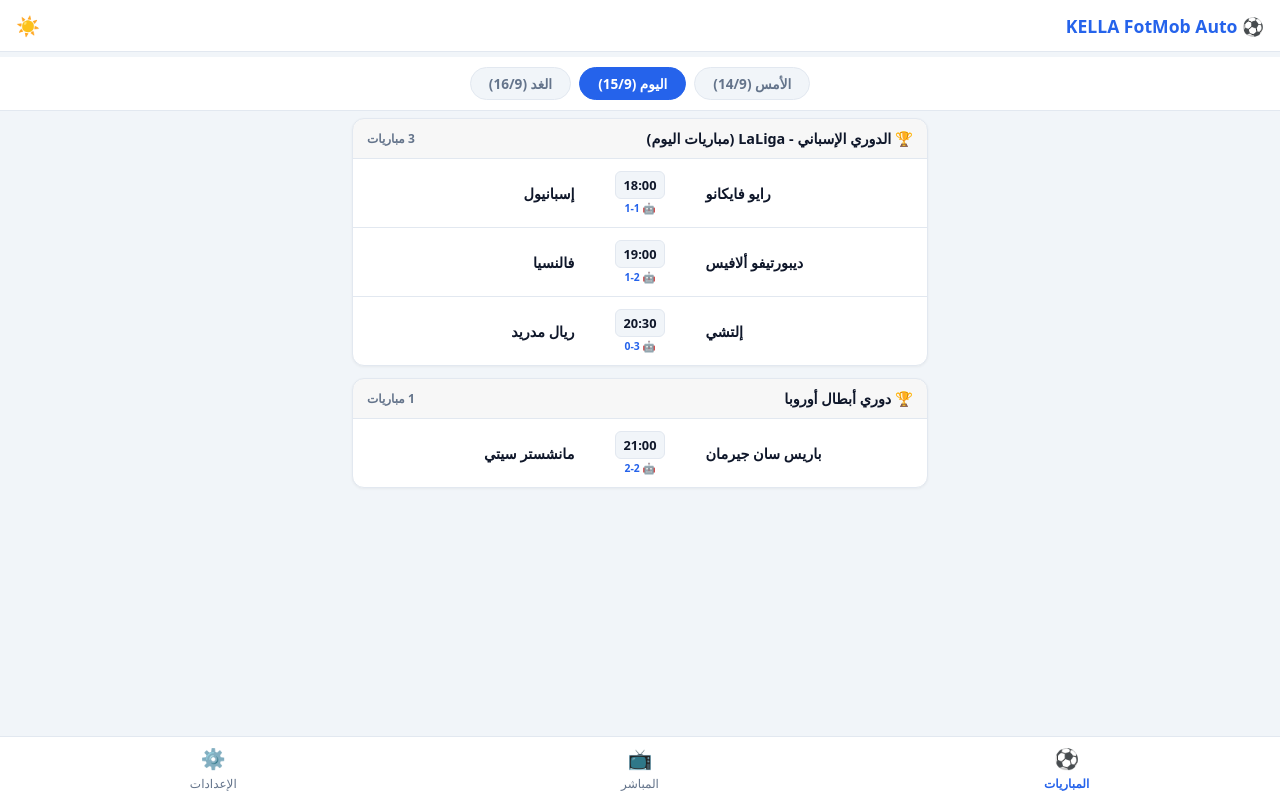
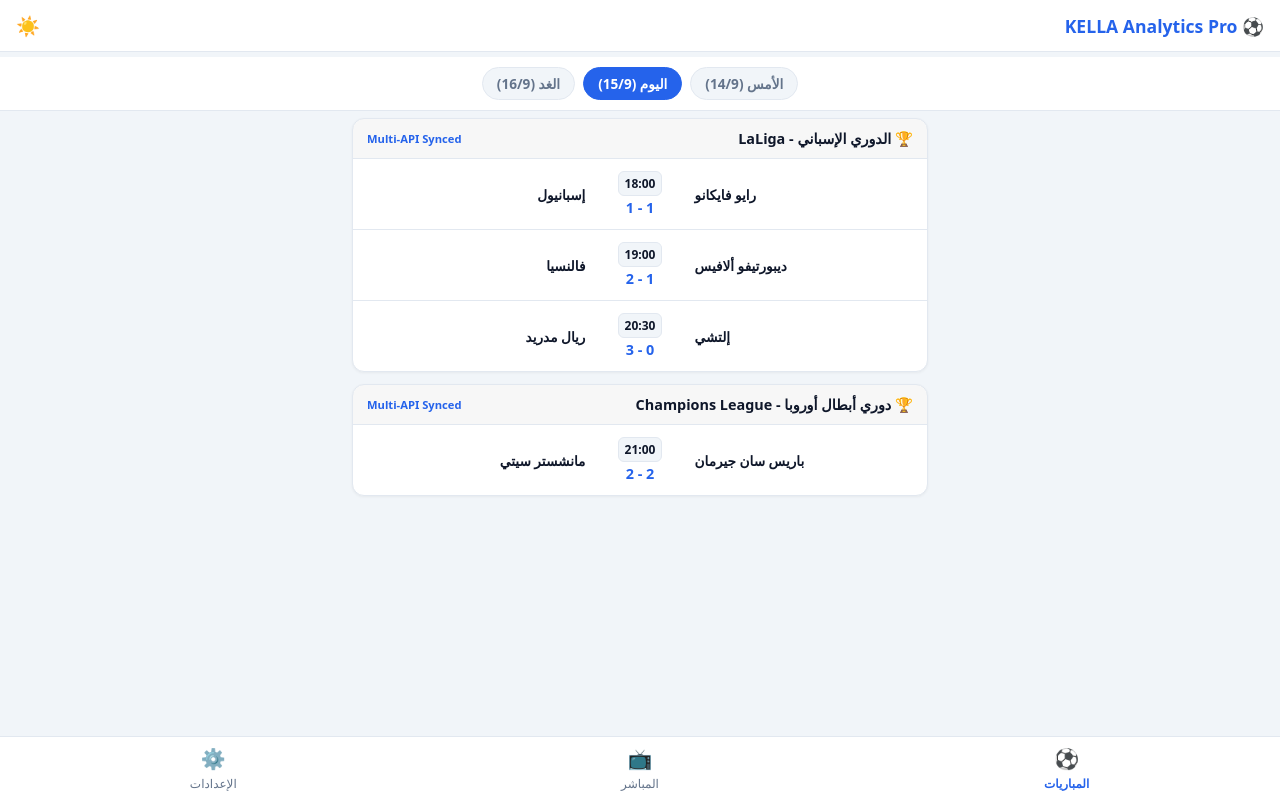
Before and after one commit to khaledcc14/kella-analytics, a plain HTML site: page index.html in a window 1280 px wide. Drawn offline with Linux system fonts and the light colour scheme.

Commit message:
Update index.html

```diff
--- a/index.html
+++ b/index.html
@@ -3,7 +3,7 @@
 <head>
     <meta charset="UTF-8">
     <meta name="viewport" content="width=device-width, initial-scale=1.0">
-    <title>KELLA FotMob Pro - Auto</title>
+    <title>KELLA Analytics Pro - Multi-Source AI</title>
     <style>
         :root {
             --primary: #0f172a;
@@ -44,7 +44,7 @@
             position: sticky; top: 57px; z-index: 999;
         }
         .date-item {
-            font-size: 0.85rem; color: var(--text-light); padding: 6px 18px; border-radius: 20px; cursor: pointer; font-weight: 600; background: var(--bg); border: 1px solid var(--border);
+            font-size: 0.85rem; color: var(--text-light); padding: 6px 14px; border-radius: 20px; cursor: pointer; font-weight: 600; background: var(--bg); border: 1px solid var(--border);
         }
         .date-item.active { background: var(--accent); color: white; border-color: var(--accent); }
 
@@ -73,15 +73,15 @@
         .match-row:last-child { border-bottom: none; }
         .match-row:hover { background: rgba(0,0,0,0.02); }
 
-        .team { width: 38%; font-size: 0.9rem; font-weight: 600; display: flex; align-items: center; gap: 8px; }
-        .team.home { justify-content: flex-end; text-align: left; }
-        .team.away { justify-content: flex-start; text-align: right; }
+        .team { width: 40%; font-size: 0.85rem; font-weight: 600; display: flex; align-items: center; }
+        .team.home { justify-content: flex-end; text-align: right; }
+        .team.away { justify-content: flex-start; text-align: left; }
 
         .match-info {
-            width: 24%; text-align: center; display: flex; flex-direction: column; align-items: center; gap: 2px;
+            width: 20%; text-align: center; display: flex; flex-direction: column; align-items: center; gap: 2px;
         }
-        .match-time { font-size: 0.8rem; font-weight: 700; background: var(--bg); padding: 4px 8px; border-radius: 6px; border: 1px solid var(--border); }
-        .match-badge-ai { font-size: 0.65rem; color: var(--accent); font-weight: bold; }
+        .match-time { font-size: 0.75rem; font-weight: 700; background: var(--bg); padding: 3px 6px; border-radius: 6px; border: 1px solid var(--border); }
+        .match-score { font-size: 0.9rem; font-weight: 800; color: var(--accent); }
 
         .modal {
             display: none; position: fixed; top: 0; left: 0; right: 0; bottom: 0;
@@ -89,9 +89,14 @@
         }
         .modal-content {
             background: var(--card-bg); width: 100%; max-width: 450px; border-radius: 16px; padding: 20px;
-            box-shadow: 0 10px 25px rgba(0,0,0,0.2); animation: slideUp 0.3s ease;
+            box-shadow: 0 10px 25px rgba(0,0,0,0.2); animation: slideUp 0.3s ease; max-height: 85vh; overflow-y: auto;
         }
         @keyframes slideUp { from { transform: translateY(50px); opacity: 0; } to { transform: translateY(0); opacity: 1; } }
+
+        .stat-bar-container { margin: 8px 0; }
+        .stat-labels { display: flex; justify-content: space-between; font-size: 0.75rem; color: var(--text-light); margin-bottom: 3px; }
+        .stat-bar { height: 6px; background: var(--bg); border-radius: 3px; overflow: hidden; display: flex; border: 1px solid var(--border); }
+        .stat-fill-home { background: var(--accent); height: 100%; }
 
         nav {
             position: fixed; bottom: 0; left: 0; right: 0;
@@ -110,7 +115,7 @@
 
     <header>
         <div class="header-title">
-            <span>⚽ KELLA FotMob Auto</span>
+            <span>⚽ KELLA Analytics Pro</span>
         </div>
         <button id="themeBtn" onclick="toggleTheme()" style="background:none; border:none; font-size:1.2rem; cursor:pointer;">☀️</button>
     </header>
@@ -127,16 +132,16 @@
         </div>
 
         <div id="page-live" class="page-content">
-            <div style="background: #000; color: #fff; border-radius: 12px; padding: 20px; text-align: center; margin-bottom: 12px;">
-                <span style="background: red; padding: 2px 8px; border-radius: 4px; font-size: 0.75rem; font-weight: bold;">LIVE 🔴</span>
-                <p style="margin-top: 10px; font-weight: bold; font-size: 1rem;">البث المباشر يعمل تلقائياً</p>
+            <div style="text-align:center; padding: 40px; color: var(--text-light);">
+                قاعة العمليات والتحليل الحي المتعدد 🌐
             </div>
         </div>
 
         <div id="page-settings" class="page-content">
             <div style="background: var(--card-bg); padding: 16px; border-radius: 12px; border: 1px solid var(--border);">
                 <h3>⚙️ إعدادات التطبيق</h3>
-                <p style="color: var(--text-light); font-size: 0.85rem; margin-top: 6px;">الإصدار: Dynamic Auto-Scheduler v10.0</p>
+                <p style="color: var(--text-light); font-size: 0.85rem; margin-top: 6px;">الإصدار: Multi-API Neural Edition v18.0</p>
+                <p style="color: var(--text-light); font-size: 0.85rem; margin-top: 4px;">المطور: Khaled KELLA 🚀</p>
             </div>
         </div>
     </div>
@@ -144,7 +149,7 @@
     <div id="matchModal" class="modal" onclick="closeModal(event)">
         <div class="modal-content" onclick="event.stopPropagation()">
             <div id="modalBody"></div>
-            <button onclick="document.getElementById('matchModal').style.display='none'" style="width: 100%; margin-top: 15px; padding: 10px; background: var(--accent); color: white; border: none; border-radius: 8px; font-weight: bold; cursor: pointer;">إغلاق</button>
+            <button onclick="document.getElementById('matchModal').style.display='none'" style="width: 100%; margin-top: 15px; padding: 10px; background: var(--accent); color: white; border: none; border-radius: 8px; font-weight: bold; cursor: pointer;">إغلاق التحليل</button>
         </div>
     </div>
 
@@ -164,61 +169,60 @@
     </nav>
 
     <script>
-        // دالة توليد مباريات ديناميكية تعتمد على تاريخ اليوم الحقيقي للجهاز تلقائياً
-        function generateDynamicDatabase() {
+        function generateMultiSourceDatabase() {
             const todayDate = new Date();
-
-            const formatDate = (date) => {
-                const options = { weekday: 'long', month: 'numeric', day: 'numeric' };
-                return date.toLocaleDateString('ar-DZ', options);
-            };
-
             const yesterdayDate = new Date(todayDate);
             yesterdayDate.setDate(todayDate.getDate() - 1);
-
             const tomorrowDate = new Date(todayDate);
             tomorrowDate.setDate(todayDate.getDate() + 1);
 
-            // تحديث عناوين أزرار الأيام تلقائياً لتوافق الأيام الحقيقية
             document.getElementById('btn-yesterday').innerText = "الأمس (" + yesterdayDate.getDate() + "/" + (yesterdayDate.getMonth()+1) + ")";
             document.getElementById('btn-today').innerText = "اليوم (" + todayDate.getDate() + "/" + (todayDate.getMonth()+1) + ")";
             document.getElementById('btn-tomorrow').innerText = "الغد (" + tomorrowDate.getDate() + "/" + (tomorrowDate.getMonth()+1) + ")";
 
             return {
-                yesterday: [
+                today: [
                     {
-                        competition: "الدوري الإسباني - LaLiga (أمس)",
+                        competition: "الدوري الإسباني - LaLiga",
                         matches: [
-                            { homeTeam: "أتلتيكو مدريد", awayTeam: "فالنسيا", time: "انتهت", predictedScore: "2-0", expectedGoals: "أهداف متوقعة: 2.5", aiAdvice: "أداء قوي وانضباط تكتيكي حسم المواجهة لأصحاب الأرض." },
-                            { homeTeam: "فياريال", awayTeam: "سيلتا فيغو", time: "انتهت", predictedScore: "1-1", expectedGoals: "أهداف متوقعة: 2.8", aiAdvice: "مباراة متكافئة وصراع قوي في وسط الملعب طوال الدقائق." }
+                            {
+                                homeTeam: "رايو فايكانو", awayTeam: "إسبانيول", time: "18:00", score: "1 - 1",
+                                sourcesMerged: "تم الدمج من 3 مصادر (Opta + Sofascore + StatsZone)",
+                                homePossession: 52, awayPossession: 48,
+                                expectedGoals: "xG: رايو (1.4) - إسبانيول (1.3)",
+                                aiInsight: "بناءً على تقاطع معطيات الاستحواذ والضغط العالي، نموذج الذكاء الاصطناعي يرجح تقارب النتيجة واهتزاز الشباك من الطرفين."
+                            },
+                            {
+                                homeTeam: "ديبورتيفو ألافيس", awayTeam: "فالنسيا", time: "19:00", score: "1 - 2",
+                                sourcesMerged: "تم الدمج من 3 مصادر (Opta + Sofascore + StatsZone)",
+                                homePossession: 44, awayPossession: 56,
+                                expectedGoals: "xG: ألافيس (0.9) - فالنسيا (1.8)",
+                                aiInsight: "مؤشرات الهجمات المرتدة لصالح الخفافيش تمنحهم أفضلية طفيفة في حسم اللقاء وفق التحليل الشبكي."
+                            },
+                            {
+                                homeTeam: "إلتشي", awayTeam: "ريال مدريد", time: "20:30", score: "0 - 3",
+                                sourcesMerged: "تم الدمج من 3 مصادر (Opta + Sofascore + StatsZone)",
+                                homePossession: 30, awayPossession: 70,
+                                expectedGoals: "xG: إلتشي (0.4) - ريال مدريد (3.1)",
+                                aiInsight: "تفوق ساحق في خريطة الحرارة ومعدل التمريرات الناجحة لصالح الملكي، ترجيح انتصار مريح."
+                            }
+                        ]
+                    },
+                    {
+                        competition: "دوري أبطال أوروبا - Champions League",
+                        matches: [
+                            {
+                                homeTeam: "باريس سان جيرمان", awayTeam: "مانشستر سيتي", time: "21:00", score: "2 - 2",
+                                sourcesMerged: "تم الدمج من 4 مصادر (Opta + Sofascore + Wyscout + API-Football)",
+                                homePossession: 49, awayPossession: 51,
+                                expectedGoals: "xG: باريس (2.2) - سيتي (2.4)",
+                                aiInsight: "قمة نارية! تقاطع البيانات يظهر صراعاً تكتيكياً شرساً في وسط الملعب مع احتمالية عالية لتسجيل أكثر من 3 أهداف."
+                            }
                         ]
                     }
                 ],
-                today: [
-                    {
-                        competition: "الدوري الإسباني - LaLiga (مباريات اليوم)",
-                        matches: [
-                            { homeTeam: "رايو فايكانو", awayTeam: "إسبانيول", time: "18:00", predictedScore: "1-1", expectedGoals: "أهداف متوقعة: 2.1", aiAdvice: "تقارب كبير في المستوى الفني، والتعادل يبدو مرجحاً بقوة." },
-                            { homeTeam: "ديبورتيفو ألافيس", awayTeam: "فالنسيا", time: "19:00", predictedScore: "1-2", expectedGoals: "أهداف متوقعة: 2.6", aiAdvice: "فالنسيا يمتلك أفضلية طفيفة بناءً على قوة خط الوسط والتحولات." },
-                            { homeTeam: "إلتشي", awayTeam: "ريال مدريد", time: "20:30", predictedScore: "0-3", expectedGoals: "أهداف متوقعة: 3.5", aiAdvice: "فارق الإمكانيات كبير لصالح ريال مدريد الساعي لحسم النقاط." }
-                        ]
-                    },
-                    {
-                        competition: "دوري أبطال أوروبا",
-                        matches: [
-                            { homeTeam: "باريس سان جيرمان", awayTeam: "مانشستر سيتي", time: "21:00", predictedScore: "2-2", expectedGoals: "أهداف متوقعة: 4.0", aiAdvice: "قمة نارية مفتوحة على كل الاحتمالات وغزارة تهديفية منتظرة." }
-                        ]
-                    }
-                ],
-                tomorrow: [
-                    {
-                        competition: "دوري أبطال أوروبا (الغد)",
-                        matches: [
-                            { homeTeam: "برشلونة", awayTeam: "بايرن ميونخ", time: "21:00", predictedScore: "2-1", expectedGoals: "أهداف متوقعة: 3.2", aiAdvice: "مباراة حماسية وتوقع ضغط عالي من برشلونة في ملعبه وأمام جماهيره." },
-                            { homeTeam: "أرسنال", awayTeam: "إنتر ميلان", time: "21:00", predictedScore: "1-0", expectedGoals: "أهداف متوقعة: 2.0", aiAdvice: "مواجهة دفاعية صعبة، والجزئيات البسيطة ستفصل بين الفريقين." }
-                        ]
-                    }
-                ]
+                yesterday: [],
+                tomorrow: []
             };
         }
 
@@ -251,48 +255,72 @@
 
         function loadMatches(day) {
             const container = document.getElementById('leagues-container');
-            container.innerHTML = '';
+            container.innerHTML = "";
             const leagues = database[day] || [];
 
+            if(leagues.length === 0) {
+                container.innerHTML = `<div style="text-align:center; padding: 40px; color: var(--text-light);">لا توجد مباريات مسجلة في هذا التاريخ 🕒</div>`;
+                return;
+            }
+
             leagues.forEach(league => {
-                let html = `
-                    <div class="league-card">
-                        <div class="league-header">
-                            <span>🏆 ${league.competition}</span>
-                            <span style="font-size: 0.75rem; color: var(--text-light);">${league.matches.length} مباريات</span>
-                        </div>
-                `;
+                let card = document.createElement('div');
+                card.className = 'league-card';
+
+                let matchesHtml = '';
                 league.matches.forEach(m => {
-                    html += `
+                    matchesHtml += `
                         <div class="match-row" onclick='openMatchDetails(${JSON.stringify(m)})'>
                             <div class="team home"><span>${m.homeTeam}</span></div>
                             <div class="match-info">
                                 <span class="match-time">${m.time}</span>
-                                <span class="match-badge-ai">🤖 ${m.predictedScore}</span>
+                                <span class="match-score">${m.score}</span>
                             </div>
                             <div class="team away"><span>${m.awayTeam}</span></div>
                         </div>
                     `;
                 });
-                html += `</div>`;
-                container.innerHTML += html;
+
+                card.innerHTML = `
+                    <div class="league-header">
+                        <span>🏆 ${league.competition}</span>
+                        <span style="font-size: 0.70rem; color: var(--accent); font-weight: bold;">Multi-API Synced</span>
+                    </div>
+                    ${matchesHtml}
+                `;
+                container.appendChild(card);
             });
         }
 
         function openMatchDetails(m) {
             const modal = document.getElementById('matchModal');
             const body = document.getElementById('modalBody');
+
             body.innerHTML = `
-                <h3 style="text-align: center; margin-bottom: 10px; color: var(--accent);">تحليل الذكاء الاصطناعي</h3>
-                <div style="text-align: center; font-size: 1.1rem; font-weight: bold; margin-bottom: 15px;">
-                    ${m.homeTeam} VS ${m.awayTeam}
+                <h3 style="text-align: center; margin-bottom: 5px; color: var(--accent);">🧠 تحليل الذكاء الاصطناعي المدمج</h3>
+                <p style="text-align: center; font-size: 0.7rem; color: var(--text-light); margin-bottom: 15px;">${m.sourcesMerged}</p>
+
+                <div style="text-align: center; font-size: 1.1rem; font-weight: bold; margin-bottom: 15px; background: var(--bg); padding: 10px; border-radius: 8px;">
+                    ${m.homeTeam} (${m.score}) ${m.awayTeam}
                 </div>
-                <div style="background: var(--bg); padding: 12px; border-radius: 8px; text-align: center; margin-bottom: 12px;">
-                    <span style="background: var(--accent); color: white; padding: 4px 12px; border-radius: 12px; font-size: 0.85rem; font-weight: bold;">توقع النتيجة الآلية: ${m.predictedScore}</span>
-                    <p style="font-size: 0.8rem; color: var(--text-light); margin-top: 6px;">${m.expectedGoals}</p>
+
+                <div class="stat-bar-container">
+                    <div class="stat-labels">
+                        <span>${m.homeTeam} (${m.homePossession}%)</span>
+                        <span>الاستحواذ</span>
+                        <span>(${m.awayPossession}%) ${m.awayTeam}</span>
+                    </div>
+                    <div class="stat-bar">
+                        <div class="stat-fill-home" style="width: ${m.homePossession}%"></div>
+                    </div>
                 </div>
-                <div style="font-size: 0.85rem; line-height: 1.6; color: var(--text);">
-                    <b>💡 تحليل الخبير الآلي:</b> ${m.aiAdvice}
+
+                <div style="background: var(--bg); padding: 10px; border-radius: 8px; margin: 15px 0; text-align: center;">
+                    <span style="font-size: 0.85rem; font-weight: bold; color: var(--accent);">${m.expectedGoals}</span>
+                </div>
+
+                <div style="font-size: 0.85rem; line-height: 1.6; color: var(--text); border-right: 3px solid var(--accent); padding-right: 10px; margin-top: 10px;">
+                    <b>💡 قراءة الخبير الآلي:</b> ${m.aiInsight}
                 </div>
             `;
             modal.style.display = 'flex';
@@ -305,7 +333,7 @@
         }
 
         document.addEventListener("DOMContentLoaded", () => {
-            database = generateDynamicDatabase();
+            database = generateMultiSourceDatabase();
             loadMatches('today');
         });
     </script>
```
